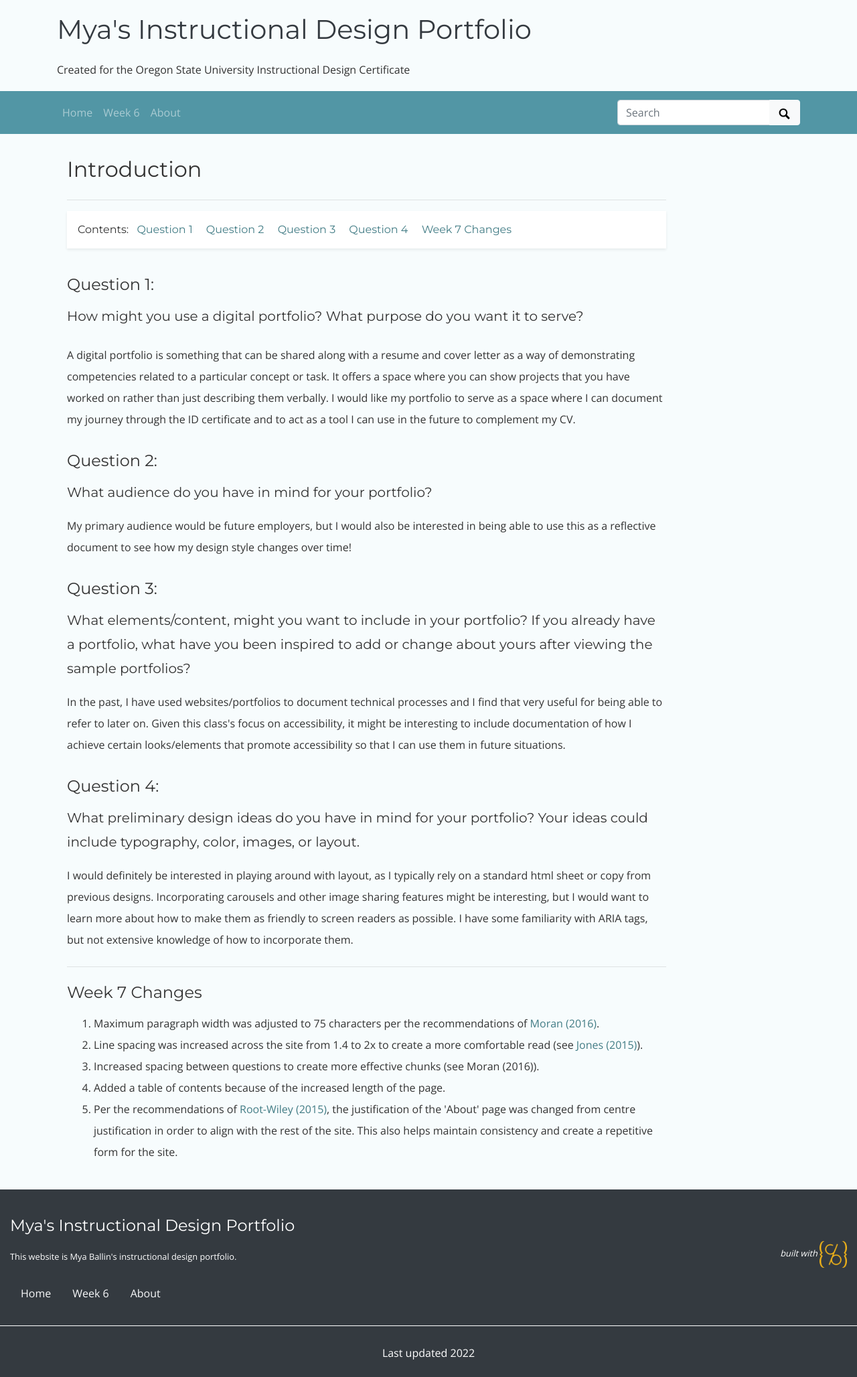
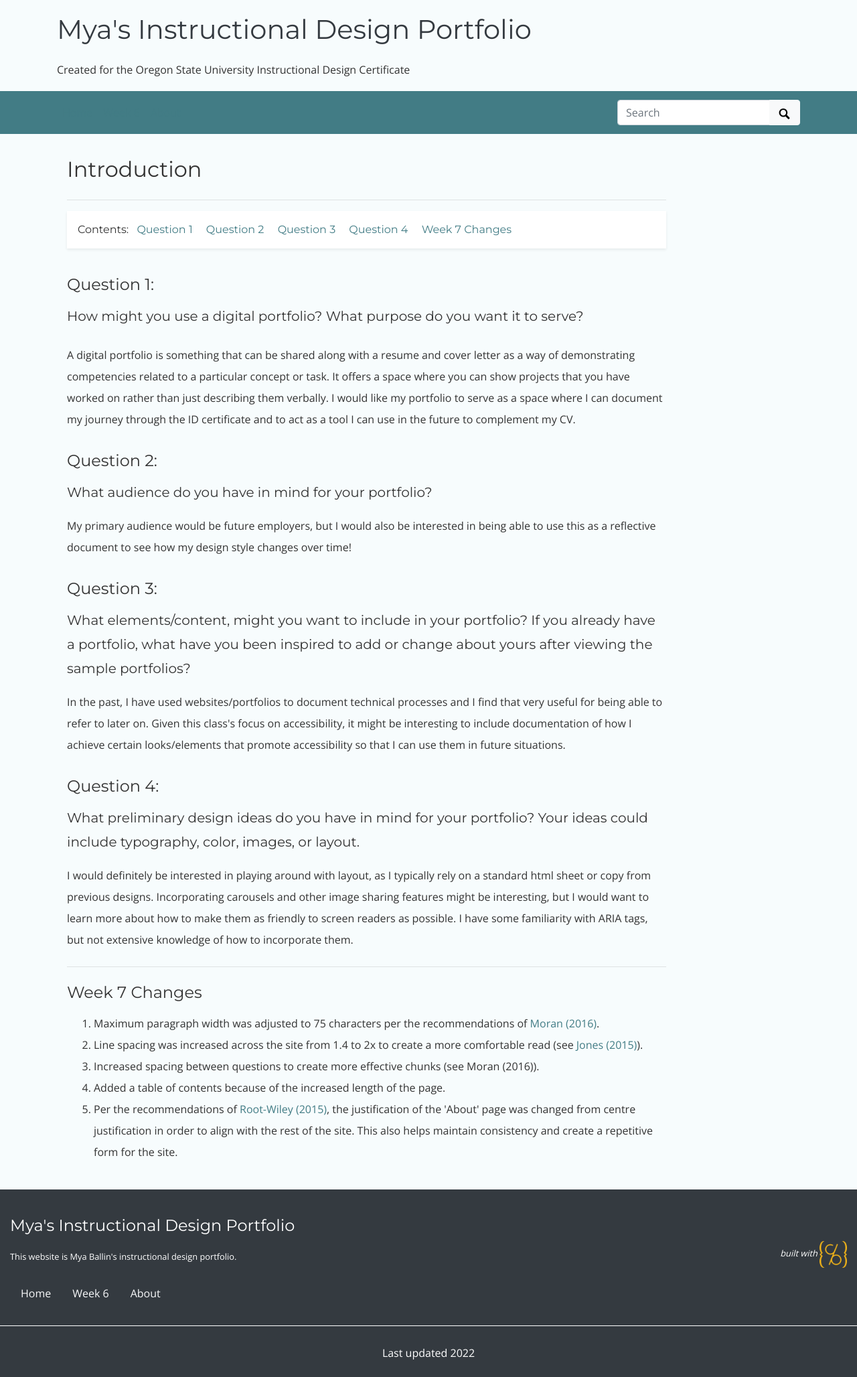
Before and after one commit to mxballin/instructional-design, a Jekyll site: the page built from index.md, in a window 1280 px wide. Shown: the whole page at 67% size. Built offline with Jekyll 4.4.1, drawn with Linux system fonts in a browser that asks for light colours; some web fonts are replaced.

Commit message:
Update default.html

```diff
--- a/_layouts/default.html
+++ b/_layouts/default.html
@@ -6,7 +6,7 @@
   <body class="d-flex flex-column h-100">
     <div id="skip-to-content"><a href="#maincontent">Skip to main content</a></div>
     {% include collection-banner.html %}
- <nav class="navbar navbar-expand-lg navbar-dark" style="background-color: #5296A5;color:#FFFFFF">
+ <nav class="navbar navbar-expand-lg" style="background-color: #427C85;color:#FFFFFF">
     <div class="container">
         <button class="navbar-toggler" type="button" data-toggle="collapse" data-target="#page-nav" aria-controls="page-nav" aria-expanded="false" aria-label="Toggle navigation">
             <span class="navbar-toggler-icon"></span>
```
